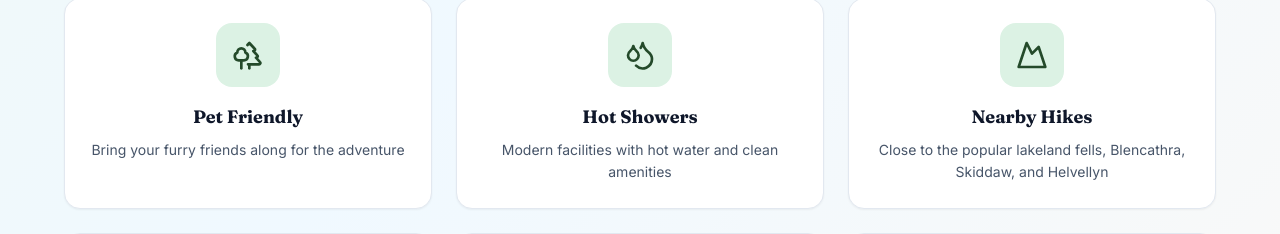
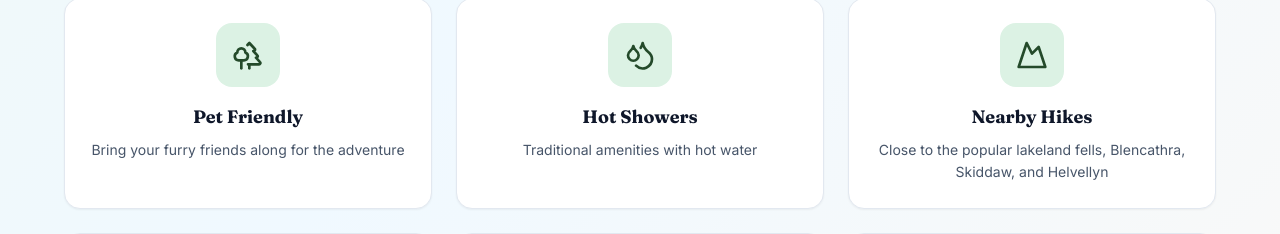
Before and after one commit to GHaigh/setmabanningcaravanpark, a Next.js app in the folder nextjs/: page / in a window 1280 px wide. Shown: the part 1627-1861 px from the top of the page. Built offline with nearby package versions, Linux system fonts and the light colour scheme; no server answers.

Commit message:
Update Hot Showers description to reflect traditional amenities
- Change 'Modern facilities with hot water and clean amenities' to 'Traditional amenities with hot water'
- Better reflects the traditional, working farm character
- Simpler, more authentic description

```diff
--- a/nextjs/data/site.ts
+++ b/nextjs/data/site.ts
@@ -40,7 +40,7 @@ export const siteConfig = {
     {
       icon: 'Droplets',
       title: 'Hot Showers',
-      description: 'Modern facilities with hot water and clean amenities'
+      description: 'Traditional amenities with hot water'
     },
     {
       icon: 'Mountain',
```
